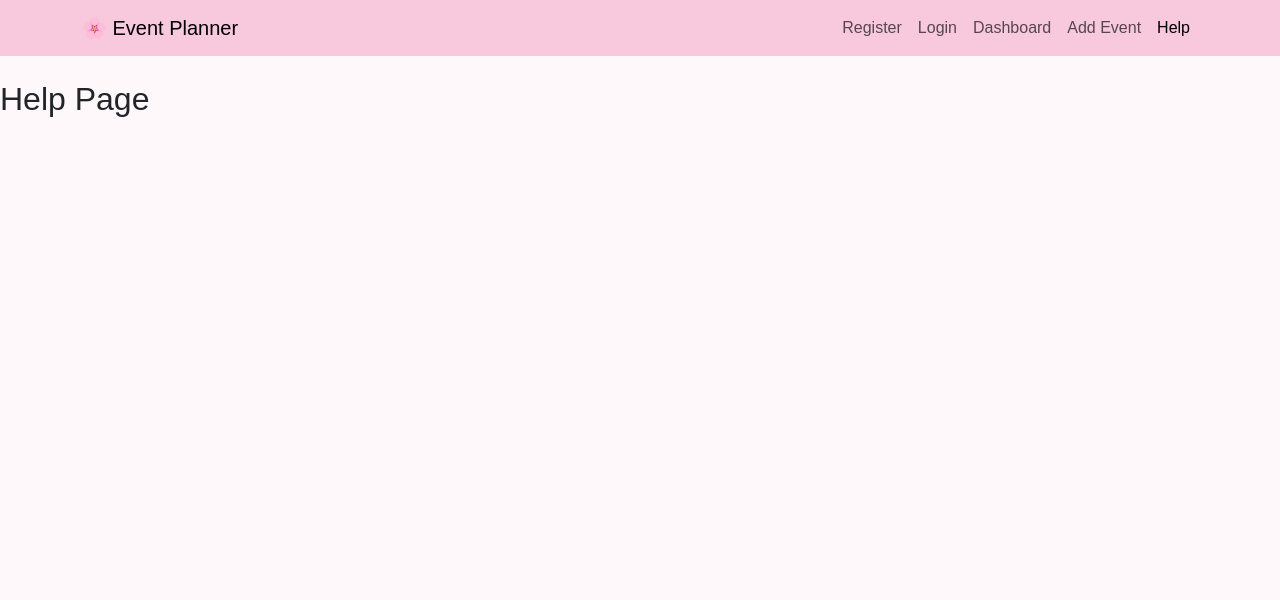
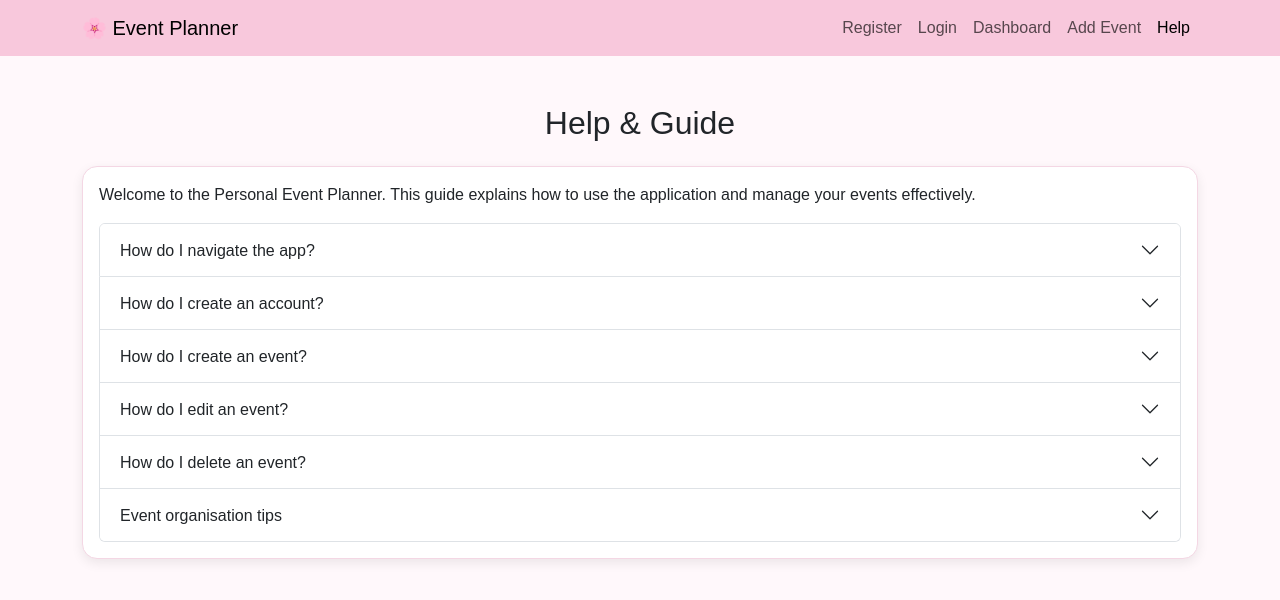
Before and after one commit to anike-w/event-planner, a React (Vite) app: page /help in a window 1280 px wide. Shown: the top 600 px of the page. Built offline with nearby package versions, Linux system fonts and the light colour scheme.

Commit message:
Add help page with user guidance

```diff
--- a/src/App.css
+++ b/src/App.css
@@ -21,3 +21,9 @@
   border-radius: 15px;
   box-shadow: 0 4px 10px rgba(0, 0, 0, 0.08);
 }
+
+.help-card {
+  border: 1px solid #f4d7e4;
+  border-radius: 15px;
+  box-shadow: 0 4px 12px rgba(0, 0, 0, 0.08);
+}
--- a/src/App.jsx
+++ b/src/App.jsx
@@ -3,6 +3,7 @@ import Register from "./pages/Register";
 import Login from "./pages/Login";
 import Dashboard from "./pages/Dashboard";
 import AddEvent from "./pages/AddEvent";
+import EditEvent from "./pages/EditEvent";
 import Help from "./pages/Help";
 import Header from "./components/Header";
 import "./App.css";
@@ -10,13 +11,26 @@ import "./App.css";
 function App() {
   return (
     <BrowserRouter>
+      {/* Fixed navigation header */}
       <Header />
 
       <Routes>
+        {/* Registration page */}
         <Route path="/" element={<Register />} />
+
+        {/* Login page */}
         <Route path="/login" element={<Login />} />
+
+        {/* User dashboard */}
         <Route path="/dashboard" element={<Dashboard />} />
+
+        {/* Create a new event */}
         <Route path="/add-event" element={<AddEvent />} />
+
+        {/* Edit an existing event */}
+        <Route path="/edit-event/:id" element={<EditEvent />} />
+
+        {/* Help section */}
         <Route path="/help" element={<Help />} />
       </Routes>
     </BrowserRouter>
--- a/src/pages/EditEvent.jsx
+++ b/src/pages/EditEvent.jsx
@@ -0,0 +1,135 @@
+import { useState, useContext } from "react";
+import { Form, Button, Container, Card, Alert } from "react-bootstrap";
+import { EventContext } from "../context/EventContext";
+import { useParams, useNavigate } from "react-router-dom";
+
+function EditEvent() {
+  // Get the event id from the URL
+  const { id } = useParams();
+
+  // Access events and update function
+  const { events, updateEvent } = useContext(EventContext);
+
+  // Find the event that needs editing
+  const currentEvent = events.find(
+    (event) => event.id === Number(id)
+  );
+
+  const navigate = useNavigate();
+
+  // Store edited event details
+  const [name, setName] = useState(currentEvent.name);
+  const [date, setDate] = useState(currentEvent.date);
+  const [time, setTime] = useState(currentEvent.time);
+  const [description, setDescription] = useState(
+    currentEvent.description
+  );
+  const [location, setLocation] = useState(
+    currentEvent.location
+  );
+
+  const [error, setError] = useState("");
+
+  // Update event details
+  const handleSubmit = (e) => {
+    e.preventDefault();
+
+    if (!name || !date || !time || !description || !location) {
+      setError("Please complete all fields.");
+      return;
+    }
+
+    const updatedEvent = {
+      id: currentEvent.id,
+      name,
+      date,
+      time,
+      description,
+      location,
+    };
+
+    updateEvent(updatedEvent);
+
+    navigate("/dashboard");
+  };
+
+  return (
+    <Container className="d-flex justify-content-center mt-4">
+      <Card className="register-card">
+        <Card.Body>
+
+          <h2 className="text-center mb-4">
+            Edit Event
+          </h2>
+
+          {error && (
+            <Alert variant="danger">
+              {error}
+            </Alert>
+          )}
+
+          <Form onSubmit={handleSubmit}>
+
+            <Form.Group className="mb-3">
+              <Form.Label>Event Name</Form.Label>
+              <Form.Control
+                value={name}
+                onChange={(e) => setName(e.target.value)}
+              />
+            </Form.Group>
+
+            <Form.Group className="mb-3">
+              <Form.Label>Date</Form.Label>
+              <Form.Control
+                type="date"
+                value={date}
+                onChange={(e) => setDate(e.target.value)}
+              />
+            </Form.Group>
+
+            <Form.Group className="mb-3">
+              <Form.Label>Time</Form.Label>
+              <Form.Control
+                type="time"
+                value={time}
+                onChange={(e) => setTime(e.target.value)}
+              />
+            </Form.Group>
+
+            <Form.Group className="mb-3">
+              <Form.Label>Description</Form.Label>
+              <Form.Control
+                as="textarea"
+                rows={3}
+                value={description}
+                onChange={(e) =>
+                  setDescription(e.target.value)
+                }
+              />
+            </Form.Group>
+
+            <Form.Group className="mb-4">
+              <Form.Label>Location</Form.Label>
+              <Form.Control
+                value={location}
+                onChange={(e) =>
+                  setLocation(e.target.value)
+                }
+              />
+            </Form.Group>
+
+            <div className="d-grid">
+              <Button type="submit" className="register-btn">
+                Update Event
+              </Button>
+            </div>
+
+          </Form>
+
+        </Card.Body>
+      </Card>
+    </Container>
+  );
+}
+
+export default EditEvent;
--- a/src/pages/Help.jsx
+++ b/src/pages/Help.jsx
@@ -1,5 +1,119 @@
-function Login() {
-  return <h2>Help Page</h2>;
+import { Container, Card, Accordion } from "react-bootstrap";
+
+function Help() {
+  return (
+    <Container className="mt-4">
+
+      {/* Page heading */}
+      <h2 className="text-center mb-4">
+        Help & Guide
+      </h2>
+
+      <Card className="help-card">
+        <Card.Body>
+
+          <p>
+            Welcome to the Personal Event Planner.
+            This guide explains how to use the application
+            and manage your events effectively.
+          </p>
+
+          <Accordion>
+
+            {/* Navigation instructions */}
+            <Accordion.Item eventKey="0">
+              <Accordion.Header>
+                How do I navigate the app?
+              </Accordion.Header>
+
+              <Accordion.Body>
+                Use the navigation menu at the top of the
+                page to access the Dashboard, Add Event,
+                and Help sections.
+              </Accordion.Body>
+            </Accordion.Item>
+
+
+            {/* Registration instructions */}
+            <Accordion.Item eventKey="1">
+              <Accordion.Header>
+                How do I create an account?
+              </Accordion.Header>
+
+              <Accordion.Body>
+                Go to the Register page and enter your
+                name, email, username, and password.
+                Make sure all fields are completed and
+                your email address is valid.
+              </Accordion.Body>
+            </Accordion.Item>
+
+
+            {/* Creating events */}
+            <Accordion.Item eventKey="2">
+              <Accordion.Header>
+                How do I create an event?
+              </Accordion.Header>
+
+              <Accordion.Body>
+                Open the Add Event page and provide the
+                event name, date, time, description,
+                and location. Click Save Event to add it
+                to your Dashboard.
+              </Accordion.Body>
+            </Accordion.Item>
+
+
+            {/* Editing events */}
+            <Accordion.Item eventKey="3">
+              <Accordion.Header>
+                How do I edit an event?
+              </Accordion.Header>
+
+              <Accordion.Body>
+                Go to your Dashboard and select the Edit
+                button on the event you want to change.
+                Update the information and save your
+                changes.
+              </Accordion.Body>
+            </Accordion.Item>
+
+
+            {/* Deleting events */}
+            <Accordion.Item eventKey="4">
+              <Accordion.Header>
+                How do I delete an event?
+              </Accordion.Header>
+
+              <Accordion.Body>
+                On the Dashboard, select the Delete button
+                next to the event you want to remove.
+                The event will be removed immediately.
+              </Accordion.Body>
+            </Accordion.Item>
+
+
+            {/* Tips */}
+            <Accordion.Item eventKey="5">
+              <Accordion.Header>
+                Event organisation tips
+              </Accordion.Header>
+
+              <Accordion.Body>
+                Keep your events organised by adding
+                accurate dates, times, and locations.
+                Update your events when details change
+                and remove old events you no longer need.
+              </Accordion.Body>
+            </Accordion.Item>
+
+          </Accordion>
+
+        </Card.Body>
+      </Card>
+
+    </Container>
+  );
 }
 
-export default Login;
+export default Help;
```
Lines whose indentation alone changed are shown as unchanged.
